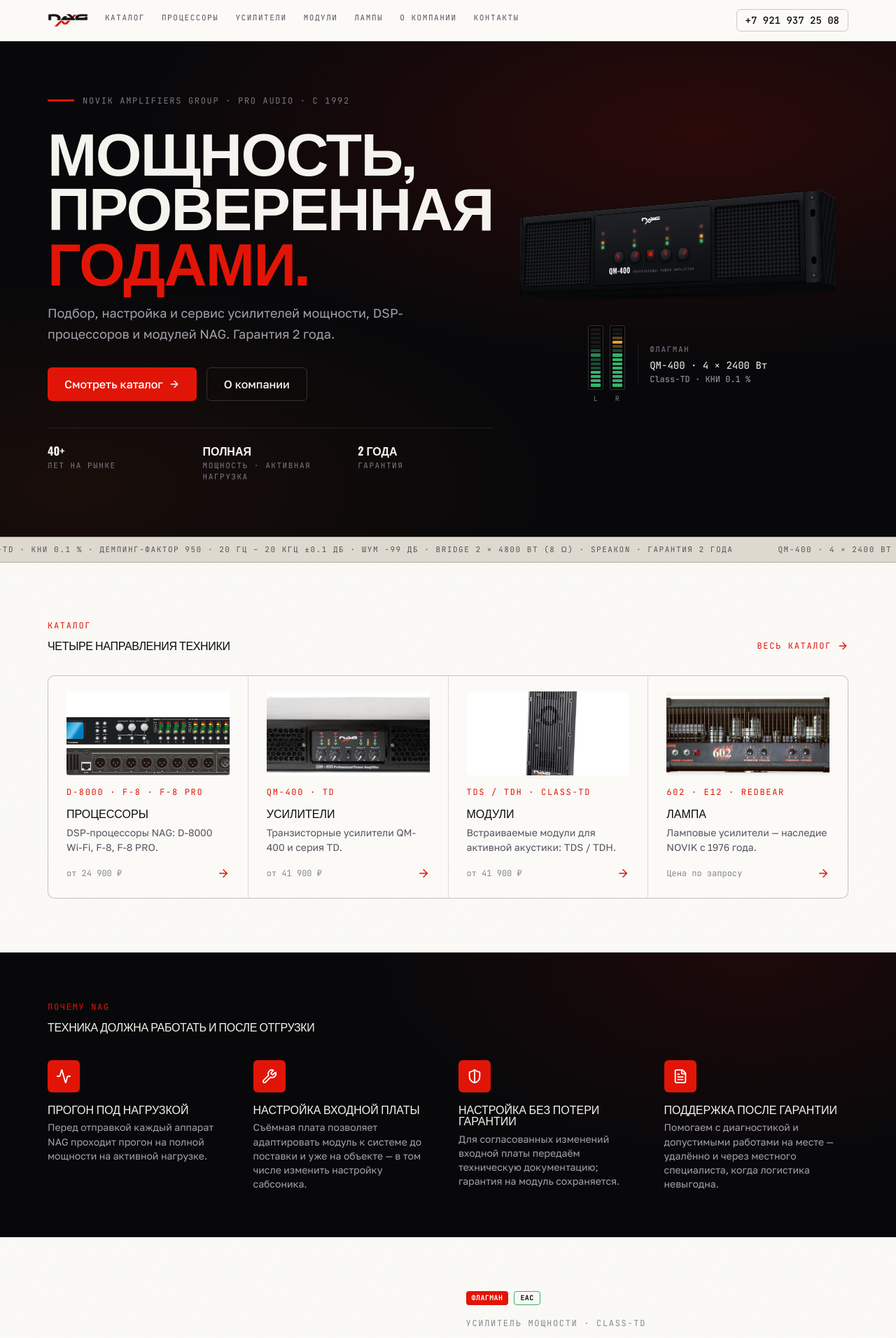
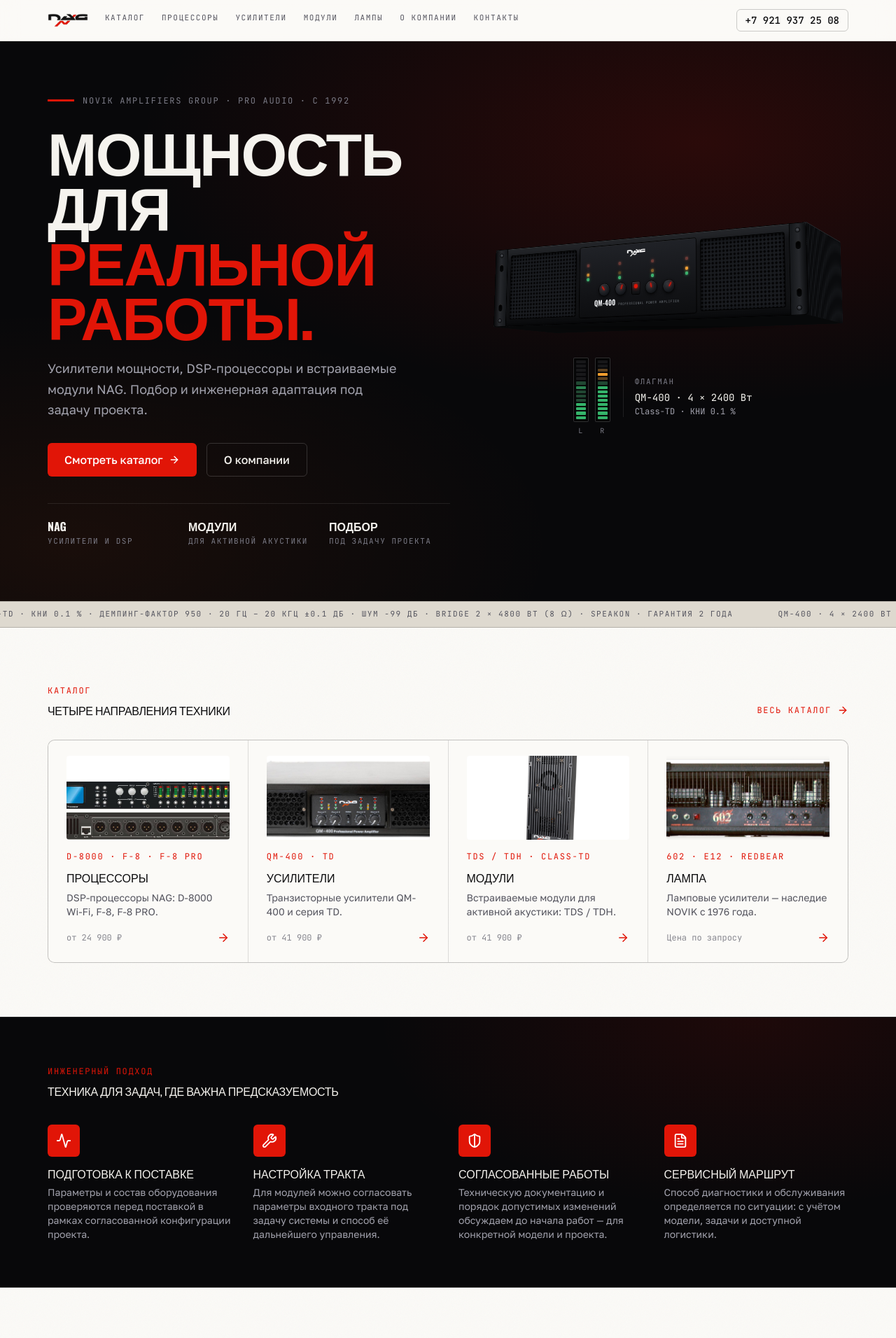
Before and after one commit to ebmbadm/nag-site, a Next.js app: page / in a window 1280 px wide. Shown: the top 1912 px of the page at 70% size. Built offline with nearby package versions, Linux system fonts and the light colour scheme.

Commit message:
feat: add cautious NAG editorial preview V2

```diff
--- a/app/page.tsx
+++ b/app/page.tsx
@@ -15,9 +15,9 @@ import { HeroAmp } from "@/components/landing/hero-amp";
 import type { Metadata } from "next";
 
 const HERO_STATS = [
-  { value: "40+", label: "лет на рынке" },
-  { value: "Полная", label: "мощность · активная нагрузка" },
-  { value: "2 года", label: "гарантия" },
+  { value: "NAG", label: "усилители и DSP" },
+  { value: "Модули", label: "для активной акустики" },
+  { value: "Подбор", label: "под задачу проекта" },
 ];
 
 const CATEGORIES = [
@@ -70,23 +70,23 @@ const CATEGORIES = [
 const ADVANTAGES = [
   {
     Icon: Activity,
-    title: "Прогон под нагрузкой",
-    text: "Перед отправкой каждый аппарат NAG проходит прогон на полной мощности на активной нагрузке.",
+    title: "Подготовка к поставке",
+    text: "Параметры и состав оборудования проверяются перед поставкой в рамках согласованной конфигурации проекта.",
   },
   {
     Icon: Wrench,
-    title: "Настройка входной платы",
-    text: "Съёмная плата позволяет адаптировать модуль к системе до поставки и уже на объекте — в том числе изменить настройку сабсоника.",
+    title: "Настройка тракта",
+    text: "Для модулей можно согласовать параметры входного тракта под задачу системы и способ её дальнейшего управления.",
   },
   {
     Icon: ShieldHalf,
-    title: "Настройка без потери гарантии",
-    text: "Для согласованных изменений входной платы передаём техническую документацию; гарантия на модуль сохраняется.",
+    title: "Согласованные работы",
+    text: "Техническую документацию и порядок допустимых изменений обсуждаем до начала работ — для конкретной модели и проекта.",
   },
   {
     Icon: FileText,
-    title: "Поддержка после гарантии",
-    text: "Помогаем с диагностикой и допустимыми работами на месте — удалённо и через местного специалиста, когда логистика невыгодна.",
+    title: "Сервисный маршрут",
+    text: "Способ диагностики и обслуживания определяется по ситуации: с учётом модели, задачи и доступной логистики.",
   },
 ];
 
@@ -107,7 +107,7 @@ export const metadata: Metadata = {
   // "на рынке с 1992 года", the guarantee, and the service department in SPb.
   title: { absolute: "Усилители мощности и DSP-процессоры NAG · NOVIK" },
   description:
-    "Усилители мощности Class-TD и Class-D, DSP-процессоры и встраиваемые модули для активной акустики. NAG · NOVIK, на рынке с 1992 года. Гарантия 2 года.",
+    "Усилители мощности, DSP-процессоры и встраиваемые модули для активной акустики. NAG · NOVIK.",
   alternates: { canonical: "/" },
   openGraph: {
     title: "NAG · NOVIK — профессиональное звуковое оборудование",
@@ -143,18 +143,18 @@ export default function HomePage() {
                 letterSpacing: "var(--ls-tight)",
               }}
             >
-              МОЩНОСТЬ,
+              МОЩНОСТЬ
               <br />
-              ПРОВЕРЕННАЯ
+              ДЛЯ
               <br />
-              <span className="text-accent">ГОДАМИ.</span>
+              <span className="text-accent">РЕАЛЬНОЙ РАБОТЫ.</span>
             </h1>
             <p
               className="mt-6 max-w-[46ch] text-md text-text-muted"
               style={{ lineHeight: "var(--lh-relaxed)" }}
             >
-              Подбор, настройка и сервис усилителей мощности, DSP-процессоров и модулей NAG.
-              Гарантия 2 года.
+              <span>Усилители мощности, DSP-процессоры и встраиваемые модули NAG.</span>{" "}
+              Подбор и инженерная адаптация под задачу проекта.
             </p>
             <div className="mt-8 flex flex-wrap gap-3.5">
               <Link href="/catalog/amplifiers" className={buttonVariants({ variant: "primary", size: "lg" })}>
@@ -270,8 +270,8 @@ export default function HomePage() {
         />
         <Container className="relative py-[clamp(48px,5vw,80px)]">
           <SectionHeader
-            eyebrow="Почему NAG"
-            title="Техника должна работать и после отгрузки"
+            eyebrow="Инженерный подход"
+            title="Техника для задач, где важна предсказуемость"
             className="mb-10"
           />
           <div className="grid gap-[30px] sm:grid-cols-2 lg:grid-cols-4">
@@ -314,9 +314,6 @@ export default function HomePage() {
           <div>
             <div className="mb-[18px] flex gap-2">
               <Badge>Флагман</Badge>
-              <Badge className="border border-green bg-transparent text-text">
-                EAC
-              </Badge>
             </div>
             <Eyebrow className="mb-2.5 block">Усилитель мощности · Class-TD</Eyebrow>
             <h2
@@ -364,7 +361,7 @@ export default function HomePage() {
                   199 900 ₽
                 </div>
                 <div className="mt-1.5 font-mono text-xs text-text-faint">
-                  Без НДС · Гарантия 2 года · EAC
+                  Без НДС · условия поставки уточняйте
                 </div>
               </div>
               <Link
```
Also changed, not shown: 1 other file (tests, documents, lock files or other folders).
